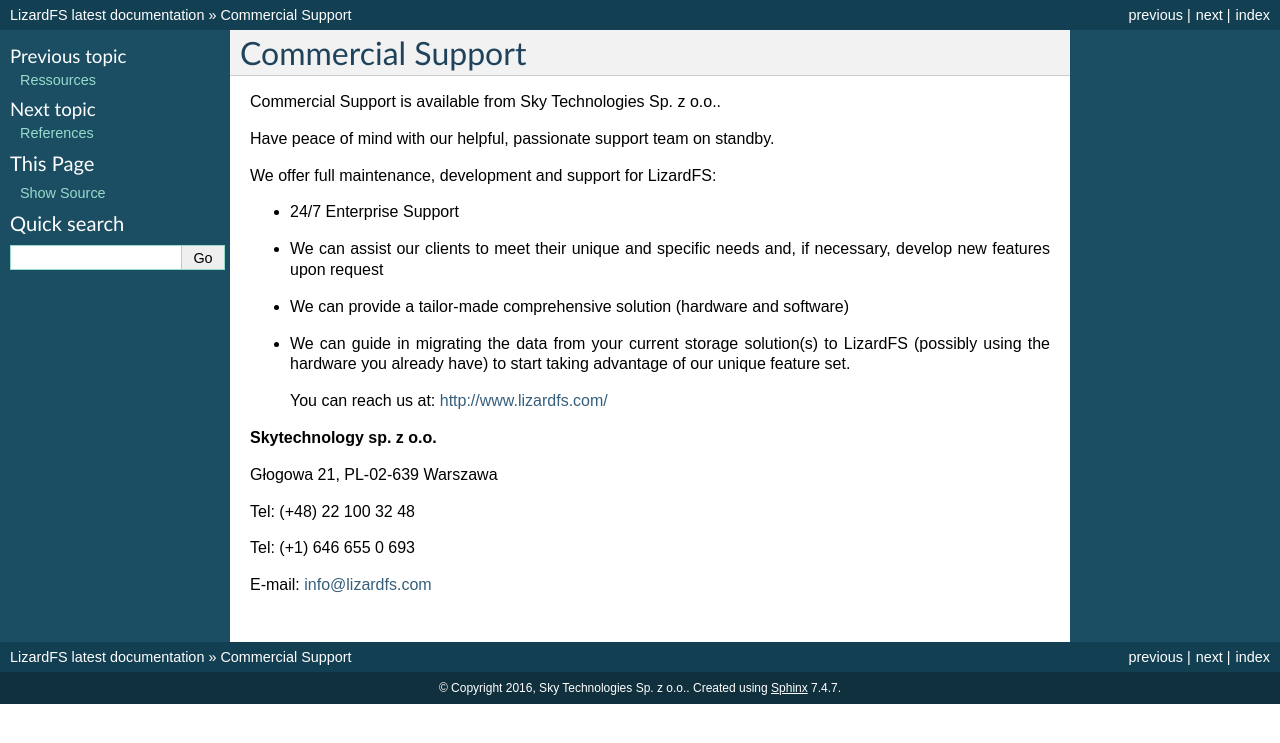
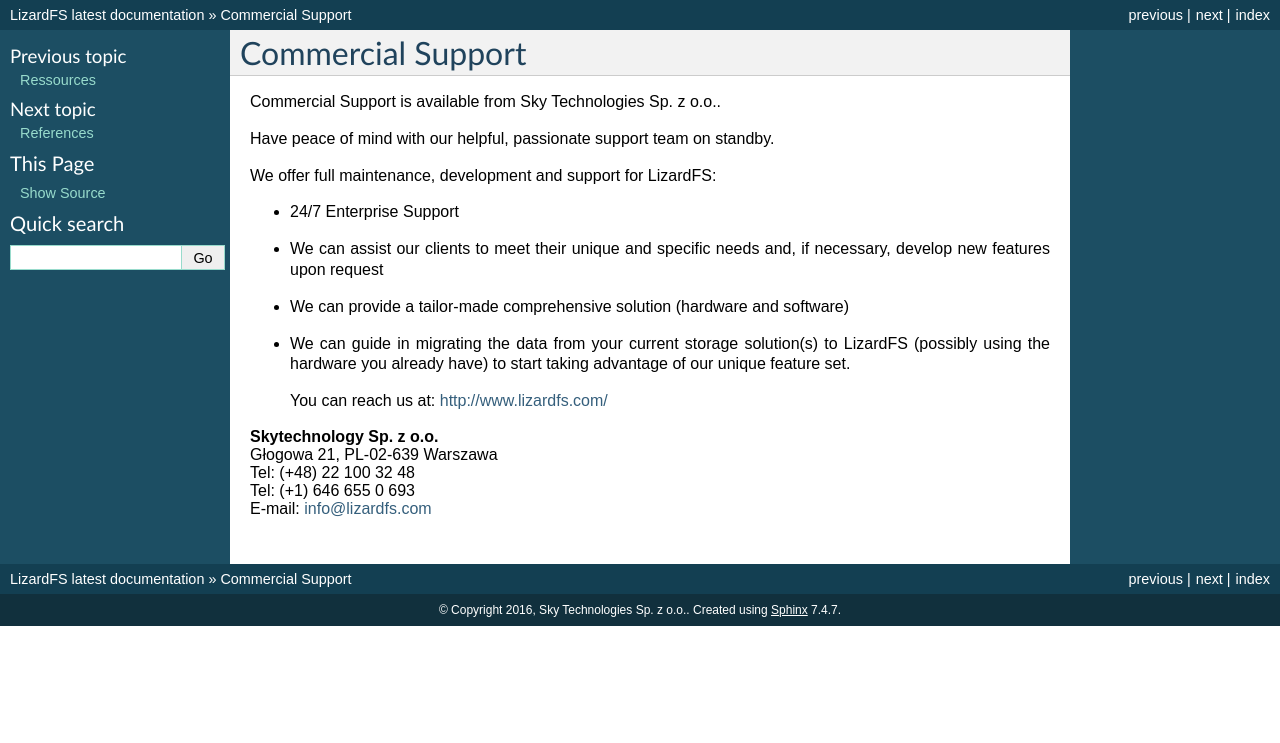
Before and after one commit to lizardfs/documentation, a Sphinx documentation site: the page built from source/support.rst, in a window 1280 px wide. Shown: the top 743 px of the page. Built offline with Sphinx 7.4.7, drawn with Linux system fonts in a browser that asks for light colours; pages that are not in the unit, such as notebooks, are missing from menus; part of the change alters nothing that is shown.

```diff
--- a/source/support.rst
+++ b/source/support.rst
@@ -24,12 +24,8 @@ We offer full maintenance, development and support for LizardFS:
 
   You can reach us at: http://www.lizardfs.com/
 
-**Skytechnology sp. z o.o.**
-
-Głogowa 21, PL-02-639 Warszawa
-
-Tel: (+48) 22 100 32 48
-
-Tel: (+1) 646 655 0 693
-
-E-mail: info@lizardfs.com
+| **Skytechnology Sp. z o.o.**
+| Głogowa 21, PL-02-639 Warszawa
+| Tel: (+48) 22 100 32 48
+| Tel: (+1) 646 655 0 693
+| E-mail: info@lizardfs.com
```
